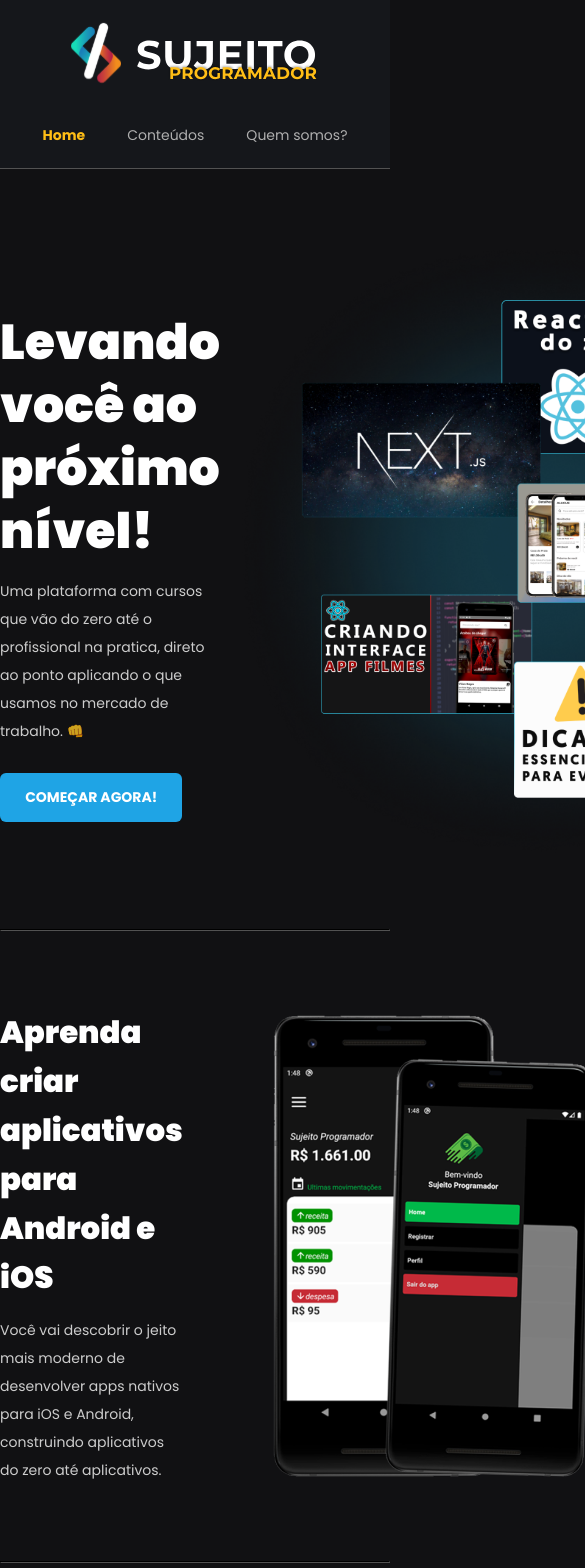
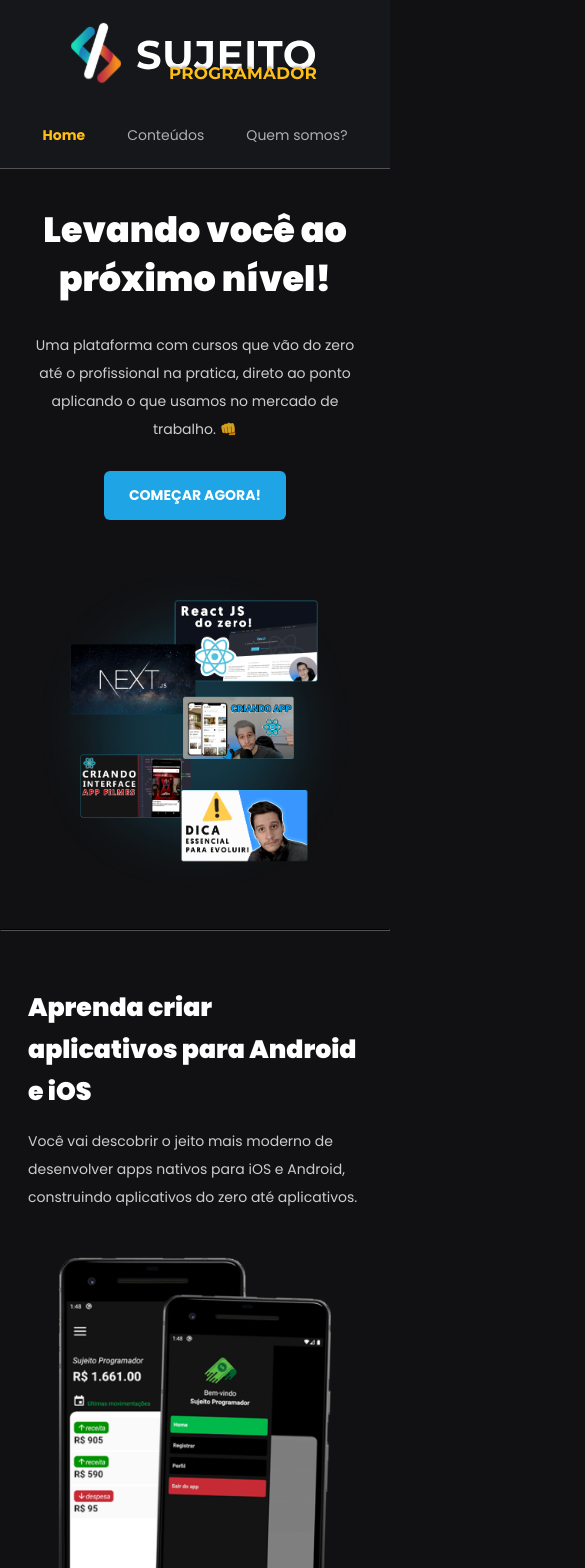
Before and after one commit to calebesg/institutional-website, a Next.js app: page / in a window 390 px wide. Shown: the top 1568 px of the page, 585 px wide, since content can reach past the window. Built offline with nearby package versions, Linux system fonts and the light colour scheme.

Commit message:
responsive home-page

```diff
--- a/src/components/Header/styles.module.scss
+++ b/src/components/Header/styles.module.scss
@@ -1,7 +1,6 @@
 .container {
   background-color: var(--gray-700);
   border-bottom: 1px solid var(--gray-200);
-  padding: 0 2rem;
 }
 
 .content {
--- a/src/styles/home.module.scss
+++ b/src/styles/home.module.scss
@@ -2,6 +2,7 @@
   max-width: 1200px;
   min-height: calc(100vh - 6rem);
   margin: 0 auto;
+  padding: 0 2rem;
 
   display: flex;
   justify-content: space-between;
@@ -56,6 +57,7 @@
 .wrapper {
   max-width: 1200px;
   margin: 5.5rem auto;
+  padding: 0 2rem;
 
   display: flex;
   justify-content: space-between;
@@ -90,11 +92,12 @@
 .footer {
   max-width: 1200px;
   margin: 10rem auto 6rem;
+  padding: 0 2rem;
 
   h2 {
     font-size: 2.5rem;
     line-height: 4rem;
-    max-width: 90%;
+    width: 90%;
     font-weight: 900;
     color: var(--white);
 
@@ -127,3 +130,86 @@
     }
   }
 }
+
+@media (max-width: 1130px) {
+  .banner {
+    img {
+      max-width: 550px;
+    }
+
+    section {
+      h1 {
+        font-size: 3rem;
+      }
+    }
+  }
+
+  .wrapper {
+    img {
+      max-width: 350px;
+    }
+  }
+}
+
+@media (max-width: 955px) {
+  .banner {
+    flex-direction: column;
+    justify-content: center;
+    gap: 3rem;
+
+    img {
+      width: 100%;
+      margin: 0 0 2rem;
+    }
+
+    section {
+      text-align: center;
+
+      h1 {
+        font-size: 2.5rem;
+        line-height: 3.5rem;
+      }
+
+      span {
+        margin-top: 2rem;
+      }
+    }
+  }
+
+  .wrapper {
+    flex-direction: column;
+    margin: 4rem auto;
+    gap: 3rem;
+
+    section {
+      h2 {
+        font-size: 1.8rem;
+        line-height: 3rem;
+      }
+    }
+
+    img {
+      width: 85%;
+    }
+  }
+
+  .footer {
+    text-align: center;
+    margin-top: 6rem;
+
+    img {
+      width: 80% !important;
+    }
+
+    h2 {
+      margin-top: 1rem;
+      width: 100%;
+      font-size: 2rem;
+      line-height: 3rem;
+    }
+
+    a {
+      margin: 3rem auto;
+    }
+  }
+}
```
